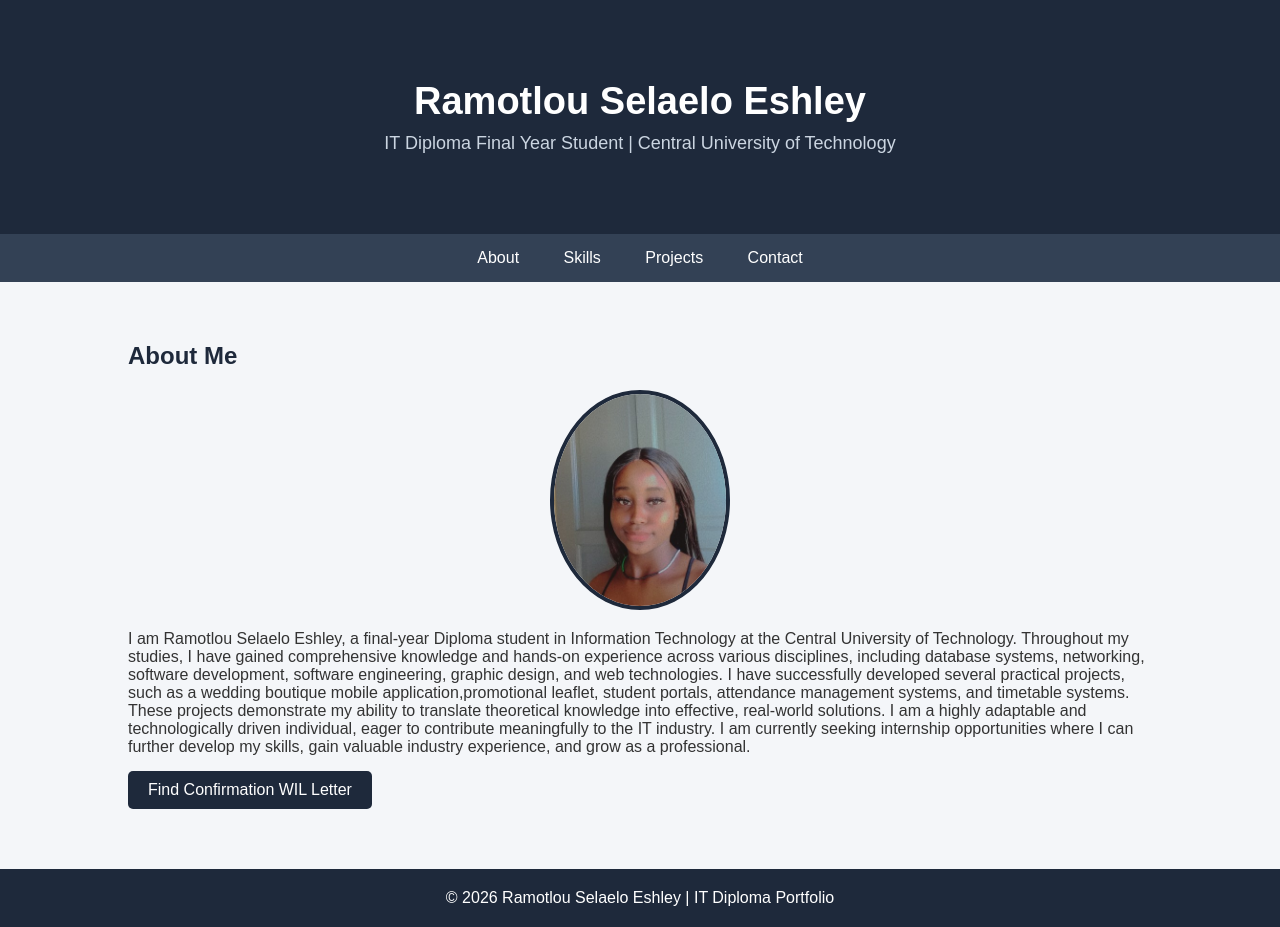
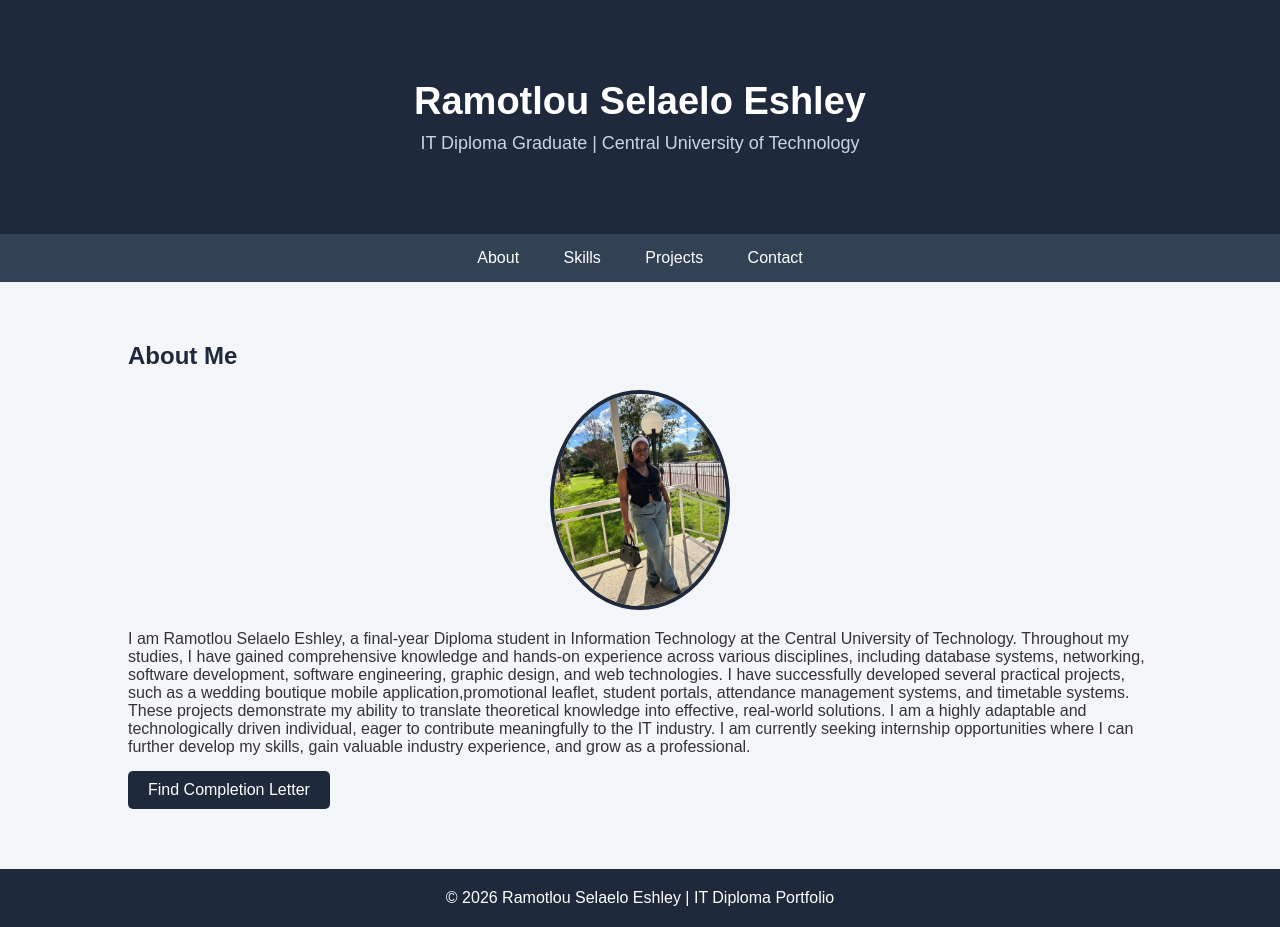
Before and after one commit to Eshley02/myportfolio-profile, a plain HTML site: page about.html in a window 1280 px wide. Drawn offline with Linux system fonts and the light colour scheme.

Commit message:
MyportfolioProfile

```diff
--- a/about.html
+++ b/about.html
@@ -60,7 +60,7 @@
 
 <header>
     <h1>Ramotlou Selaelo Eshley</h1>
-    <p>IT Diploma Final Year Student | Central University of Technology</p>
+    <p>IT Diploma Graduate | Central University of Technology</p>
 </header>
 
 <nav>
@@ -73,7 +73,7 @@
 <section id="about">
     <h2>About Me</h2>
 
-    <img src="1000040955.jpg" alt="My Profile Picture" class="profile-pic">
+    <img src="WhatsApp Image 2026-03-17 at 20.09.06.jpeg" alt="My Profile Picture" class="profile-pic">
 
 
 
@@ -84,7 +84,7 @@
         I am a highly adaptable and technologically driven individual, eager to contribute meaningfully to the IT industry. I am currently seeking internship opportunities where I can further develop my skills, gain valuable industry experience, and grow as a professional.
 
     </p>
-        <a href="Certified WIL Application for Internship.pdf"  class="btn" >Find Confirmation WIL Letter</a>
+        <a href="Completion letter .pdf"  class="btn" >Find Completion Letter</a>
 </section>
 
 
```
Also changed, not shown: contact.html (+1 -1 lines), 1000040955.jpg (deleted), WhatsApp Image 2026-03-17 at 20.09.06.jpeg (added), 4 other files.
